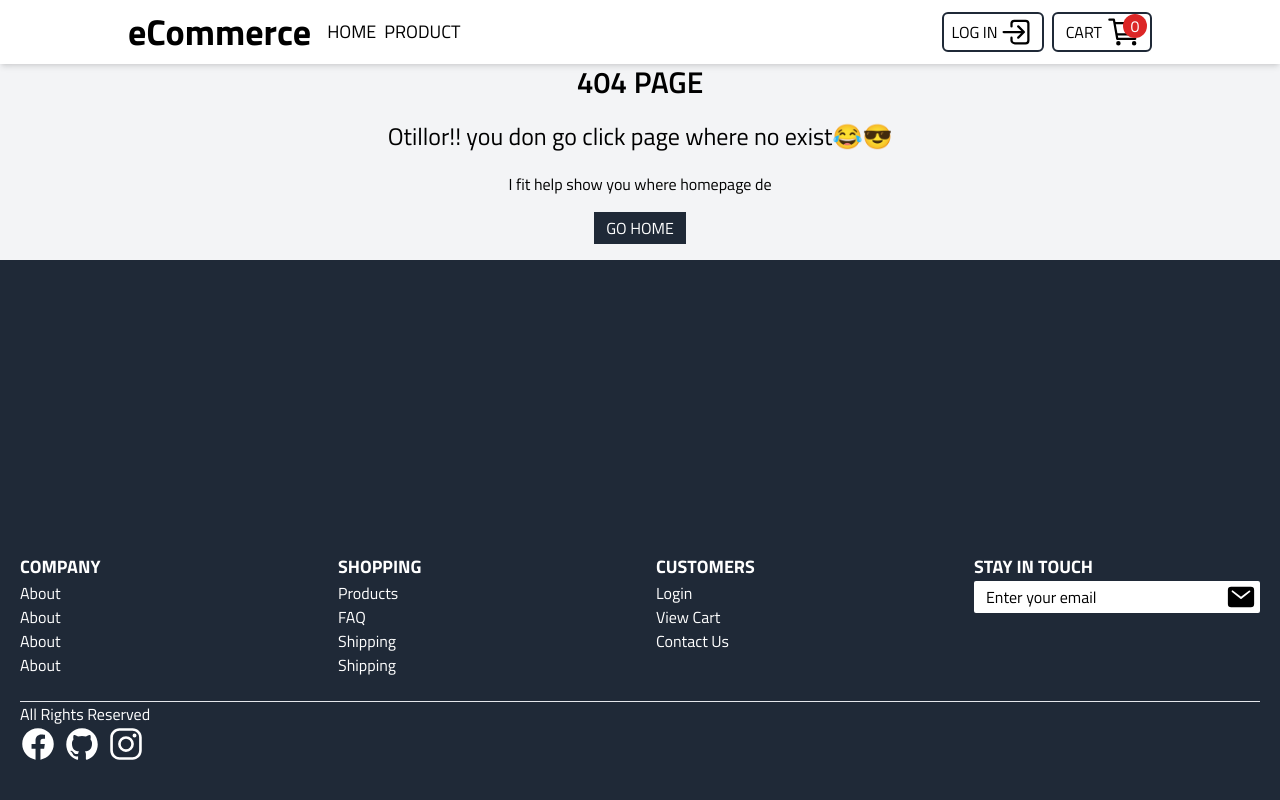
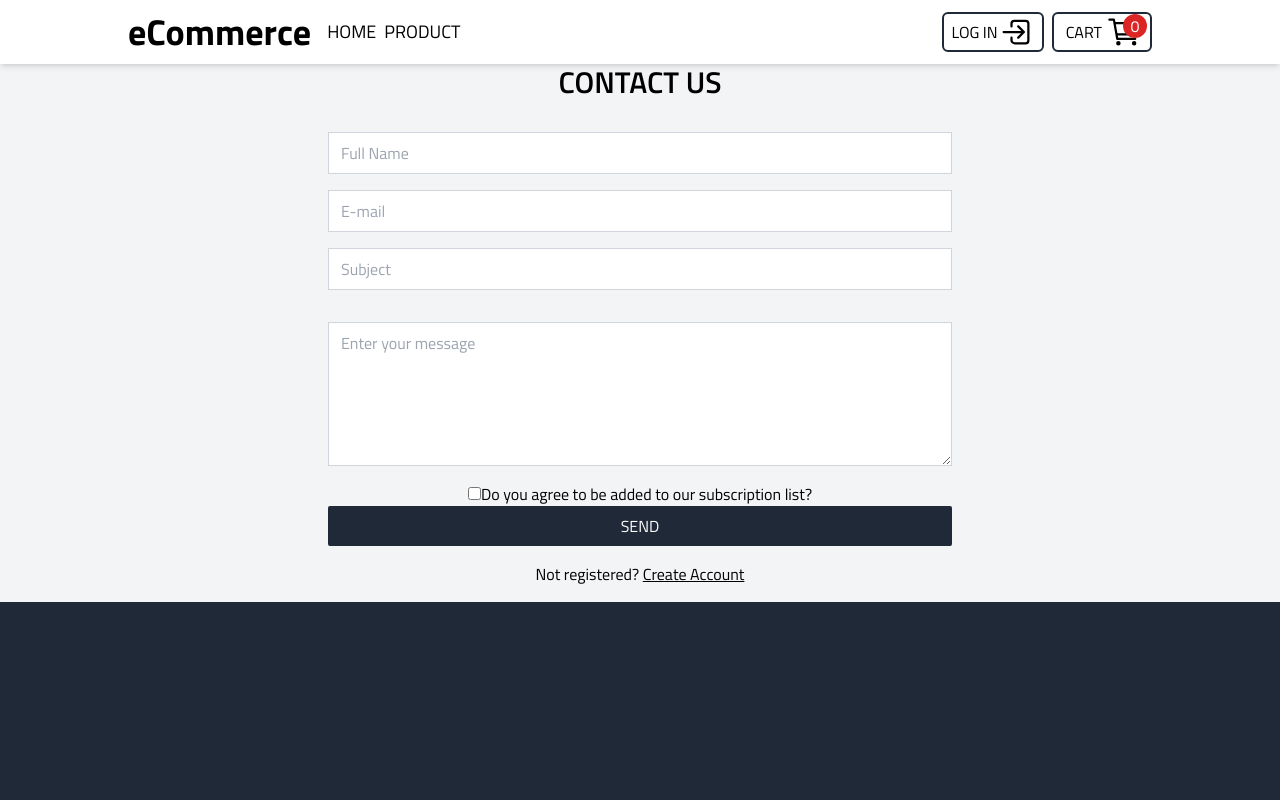
Before and after one commit to Idighekere/eCommerce-Site, a React (Vite) app: page /contact in a window 1280 px wide. Shown: the top 800 px of the page. Built offline with nearby package versions, Linux system fonts and the light colour scheme.

Commit message:
Toast added

```diff
--- a/src/App.jsx
+++ b/src/App.jsx
@@ -6,6 +6,7 @@ import Error from "./pages/Error";
 
 import LogIn from "./pages/LogIn.jsx";
 import Register from "./pages/Register.jsx";
+import Contact from "./pages/Contact.jsx";
 // import Cart from "./components/Cart";
 const App = () => {
   return (
@@ -20,6 +21,7 @@ const App = () => {
           <Route path="/login" element={<LogIn />} />
 
           <Route path="/register" element={<Register />} />
+          <Route path="/contact" element={<Contact />} />
           <Route path="*" element={<Error />} />
         </Routes>
       </BrowserRouter>
--- a/src/components/Cart.jsx
+++ b/src/components/Cart.jsx
@@ -3,6 +3,12 @@ import { IoArrowForward, IoTrashSharp } from "react-icons/io5";
 import { useContext } from "react";
 import { CartContext } from "../context/cart";
 import EmptyCart from "../assets/Empty Cart.png";
+
+import { ToastContainer, toast } from "react-toastify";
+
+import "react-toastify/dist/ReactToastify.css";
+// minified version is also included
+import "react-toastify/dist/ReactToastify.min.css";
 
 const Cart = () => {
   const {
@@ -13,8 +19,47 @@ const Cart = () => {
     getCartTotal,
     removeItem,
   } = useContext(CartContext);
+  const toastRemoveFromCart = () => {
+    toast.success("Product removed from cart", {
+      position: "top-right",
+      autoClose: 500,
+      hideProgressBar: false,
+      closeOnClick: true,
+      pauseOnHover: true,
+      draggable: true,
+      progress: undefined,
+      theme: "dark",
+      // transition: Slide,
+    });
+  };
+  const toastClearCart = () => {
+    toast.success("Cart Cleared", {
+      position: "top-right",
+      autoClose: 500,
+      hideProgressBar: false,
+      closeOnClick: true,
+      pauseOnHover: true,
+      draggable: true,
+      progress: undefined,
+      theme: "dark",
+      // transition: Slide,
+    });
+  };
   return (
     <>
+      <ToastContainer
+        position="top-right"
+        autoClose={500}
+        hideProgressBar={false}
+        newestOnTop={false}
+        closeOnClick
+        rtl={false}
+        pauseOnFocusLoss
+        draggable
+        pauseOnHover
+        theme="dark"
+        // transition={Slide}
+      />
       <div className="absolute bg-gray-100 top-14 right-0 md:right-7 p-4 h-full md:h-3/4 z-10 w-full md:w-1/2 shadow-md rounded-md overflow-y-scroll">
         {/* <NavBar /> */}
         <div className="flex flex-col items-center  justify-center  pt-2 gap-4">
@@ -25,13 +70,14 @@ const Cart = () => {
             ) : (
               <div>
                 {cartItems.map((item) => (
-                  <div className="flex items-center gap-3 border-2 mb-2 bg-white p-2 shadow-lg rounded-md ">
-                    <div className="items-center flex relative flex-col sm:flex-row justify-center gap-2">
+                  <div className="flex items-center gap-3 border-2 mb-2 bg-white p-2 shadow-lg rounded-md w-full">
+                    <div className="items-center flex relative flex-col sm:flex-row justify-center gap-2 w-full">
                       <div className="absolute top-5 right-5  ">
                         <IoTrashSharp
                           className="text-gray-500 hover:text-red-600 cursor-pointer text-lg"
                           onClick={() => {
                             removeItem(item);
+                            toastRemoveFromCart();
                           }}
                         />
                       </div>
@@ -40,7 +86,7 @@ const Cart = () => {
                         alt={item.title}
                         className="object-contain w-full h-64 rounded-md cursor-pointer transform hover:scale-110 transition-transform duration-300 hover:opacity-70 max-w-64"
                       />
-                      <div className="flex flex-col items-center text-center sm:text-start sm:items-start">
+                      <div className="flex flex-col items-center text-center sm:text-start sm:items-start w-full">
                         <div>
                           <h1 className="text-lg font-semibold">
                             {item.title}
@@ -87,7 +133,10 @@ const Cart = () => {
                   <div className="self-end">
                     <button
                       className="bg-red-600 text-white rounded-sm px-2 py-1 items-end"
-                      onClick={clearCart}
+                      onClick={() => {
+                        clearCart();
+                        toastClearCart();
+                      }}
                     >
                       Clear Cart
                     </button>
--- a/src/components/Footer.jsx
+++ b/src/components/Footer.jsx
@@ -18,7 +18,7 @@ const Footer = () => {
   return (
     <div>
       <footer>
-        <div className="bg-gray-800 text-white py-12 w-full mt-4 p-5 lg:min-h-[550px] lg:justify-end lg:flex lg:flex-col">
+        <div className="bg-gray-800 text-white py-12 w-full mt-4 p-5 lg:min-h-[550px] lg:justify-end lg:flex lg:flex-col h-3/4">
           <div className="grid w-full grid-cols-2 md:grid-cols-4 gap-8">
             <div className="">
               {/* Footer Title */}
@@ -35,9 +35,9 @@ const Footer = () => {
               <h1 className="uppercase text-lg font-bold">Shopping</h1>{" "}
               <div className="grid">
                 <a href="Product">Products</a>
-                <a href="about">FAQ</a>
-                <a href="about">Shipping</a>
-                <a href="about">Shipping</a>
+                <a href="faq">FAQ</a>
+                <a href="shiping">Shipping</a>
+                <a href="payment">Payment</a>
               </div>
             </div>
             <div>
@@ -46,7 +46,7 @@ const Footer = () => {
               <div className="grid">
                 <a href="/login">Login</a>
                 <a href="/cart">View Cart</a>
-                <a href="contact">Contact Us</a>
+                <a href="/contact">Contact Us</a>
               </div>
             </div>
             <div>
@@ -58,13 +58,13 @@ const Footer = () => {
                 <input
                   type="email"
                   placeholder="Enter your email"
-                  className=" border-0 px-3 py-1 placeholder:text-black text-black rounded-sm"
+                  className=" border-0 px-3 py-1 placeholder:text-black text-black rounded-sm w-2/3 sm:w-full"
                 />
                 <a
                   href="mailto:idighekereudo@gmail.com"
                   className="text-3xl absolute text-black right-1"
                 >
-                  <IoMail />
+                  <IoMail className="text-white sm:text-gray-800" />
                 </a>
               </div>
             </div>
--- a/src/components/NavBar.jsx
+++ b/src/components/NavBar.jsx
@@ -81,7 +81,7 @@ const NavBar = () => {
               </a>
               {/* <CartIcon /> */}
               <div className="">
-                <div className="bottom-1  flex justify-start gap-1 left-2 absolute px-2 flex-wrap">
+                <div className="bottom-10  flex justify-start gap-1 left-2 absolute px-2 flex-wrap">
                   <a href="/about">About | </a>
                   <a href="/about">Contact Us |</a>
                   <a href="/about">Privacy Policy</a>
--- a/src/components/ProductCard.jsx
+++ b/src/components/ProductCard.jsx
@@ -29,16 +29,16 @@ const ProductCard = ({ product }) => {
     document.body.style.overflow = isDetailOpen === false ? "hidden" : "auto";
   };
   const toastAddToCart = () => {
-    toast.success("🦄 Wow so easy!", {
+    toast.success("Product added to cart", {
       position: "top-right",
-      autoClose: 1500,
+      autoClose: 500,
       hideProgressBar: false,
       closeOnClick: true,
-      pauseOnHover: false,
+      pauseOnHover: true,
       draggable: true,
       progress: undefined,
       theme: "dark",
-      transition: Bounce,
+      // transition: Bounce,
     });
   };
   return (
@@ -74,6 +74,20 @@ const ProductCard = ({ product }) => {
       {isDetailOpen && (
         <ProductDetail product={product} closeDetail={closeDetail} />
       )}
+      <ToastContainer
+        position="top-right"
+        autoClose={500}
+        hideProgressBar={false}
+        newestOnTop={false}
+        closeOnClick
+        rtl={false}
+        pauseOnFocusLoss
+        draggable
+        pauseOnHover
+        theme="dark"
+        // transition="bounce"
+        // className="bounce"
+      />
     </main>
   );
 };
--- a/src/index.css
+++ b/src/index.css
@@ -1,7 +1,7 @@
 @tailwind base;
 @tailwind components;
 @tailwind utilities;
-
+@import "./App.css";
 .activeStyles {
   background-color: blue;
 }
--- /dev/null
+++ b/src/pages/Contact.jsx
@@ -0,0 +1,63 @@
+import React from "react";
+import NavBar from "../components/NavBar";
+import Footer from "../components/Footer";
+
+const Contact = () => {
+  return (
+    <div>
+      <NavBar />
+      <div className="">
+        <h1 className="flex justify-center font-semibold text-3xl">
+          CONTACT US
+        </h1>
+        <div>
+          <form action="submit" className="flex flex-col p-4 items-center ">
+            <input
+              type="name"
+              placeholder="Full Name"
+              className="border border-gray-300 px-3 py-2 sm:w-1/2 w-3/4 my-4 outline-gray-400"
+            />
+            <input
+              type="email"
+              placeholder="E-mail"
+              className="border border-gray-300 px-3 py-2 sm:w-1/2 w-3/4 outline-gray-400"
+            />
+            <input
+              type="text"
+              placeholder="Subject"
+              className="border border-gray-300 px-3 py-2 sm:w-1/2 w-3/4 my-4 outline-gray-400"
+            />
+            <textarea
+              type="password"
+              placeholder="Enter your message"
+              className="border border-gray-300 px-3 py-2 sm:w-1/2 w-3/4 my-4 outline-gray-400 h-36"
+            />
+            <p>
+              <input type="checkbox" />
+              Do you agree to be added to our subscription list?
+            </p>{" "}
+            <button
+              type="submit"
+              className="bg-gray-800 text-white p-1 rounded-sm sm:w-1/2 w-3/4 py-2"
+              onSubmit={(e) => {
+                e.target.preventDefault;
+              }}
+            >
+              SEND
+            </button>
+          </form>
+          <p className="text-center">
+            Not registered?{" "}
+            <a href="/register" className="underline">
+              Create Account
+            </a>
+          </p>
+        </div>
+      </div>
+
+      <Footer />
+    </div>
+  );
+};
+
+export default Contact;
```
Also changed, not shown: src/App.css (+21 -0 lines).
